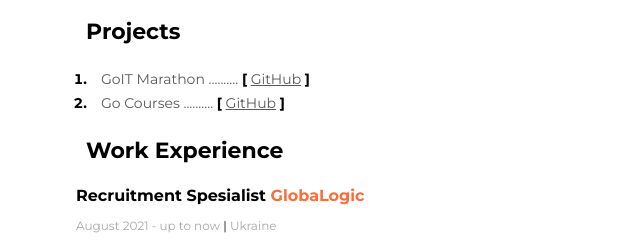
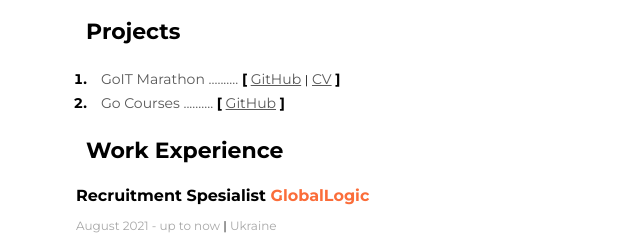
Before and after one commit to adventuretimedi/goitmarathon_cv, a plain HTML site: page index.html in a window 1280 px wide. Shown: the part 370-616 px from the top of the page, 424-1064 px from the left. Drawn offline with Linux system fonts and the light colour scheme.

Commit message:
Adding link to deployed CV website

```diff
--- a/index.html
+++ b/index.html
@@ -35,6 +35,8 @@
                     ..........
                     <span class="project_bracket">[</span>
                     <a href="https://github.com/adventuretimedi/goitmarathon_cv" class="project_link">GitHub</a>
+                    <span class="line">|</span>
+                    <a href="https://iridescent-croissant-6f154a.netlify.app/" class="project_link">CV</a>
                     <span class="project_bracket">]</span>
                 </span>
             </li>
@@ -55,7 +57,7 @@
         <h3 class="tittle">Work Experience</h3>
         <!--company1-->
         <div>
-            <h4 class="work_position">Recruitment Spesialist <span class="organization">GlobaLogic</span> </h4>
+            <h4 class="work_position">Recruitment Spesialist <span class="organization">GlobalLogic</span> </h4>
             <p class="period">
                 August 2021 - up to now  <span class="line">|</span> Ukraine
             </p>
```
